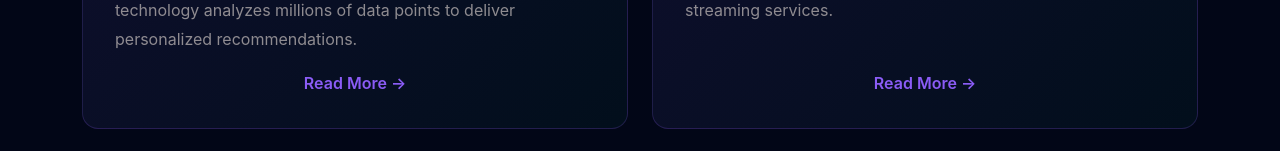
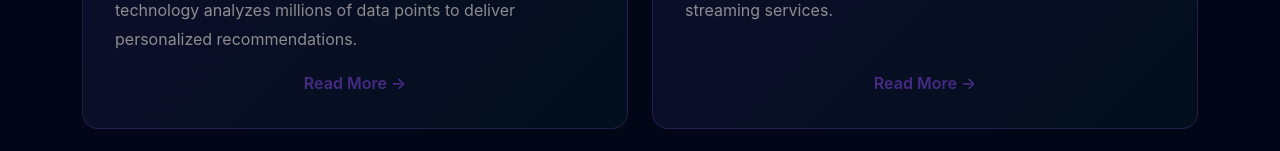
Before and after one commit to qnam-11/COS30043-CinemaHub, a Vue app in the folder CinemaHub/: page /news in a window 1280 px wide. Shown: the part 768-919 px from the top of the page. Built offline with nearby package versions, Linux system fonts and the light colour scheme; what vue3-google-login would draw is missing.

Commit message:
fix color on Read More in News Page

```diff
--- a/CinemaHub/src/views/News.vue
+++ b/CinemaHub/src/views/News.vue
@@ -403,7 +403,7 @@ export default {
 }
 
 .read-more {
-  color: var(--primary-color);
+  color: #462b83;
   font-weight: 600;
   padding: 0;
   text-decoration: none;
@@ -411,7 +411,7 @@ export default {
 }
 
 .read-more:hover {
-  color: var(--secondary-color);
+  color: var(--primary-color);
   transform: translateX(5px);
 }
 
```
